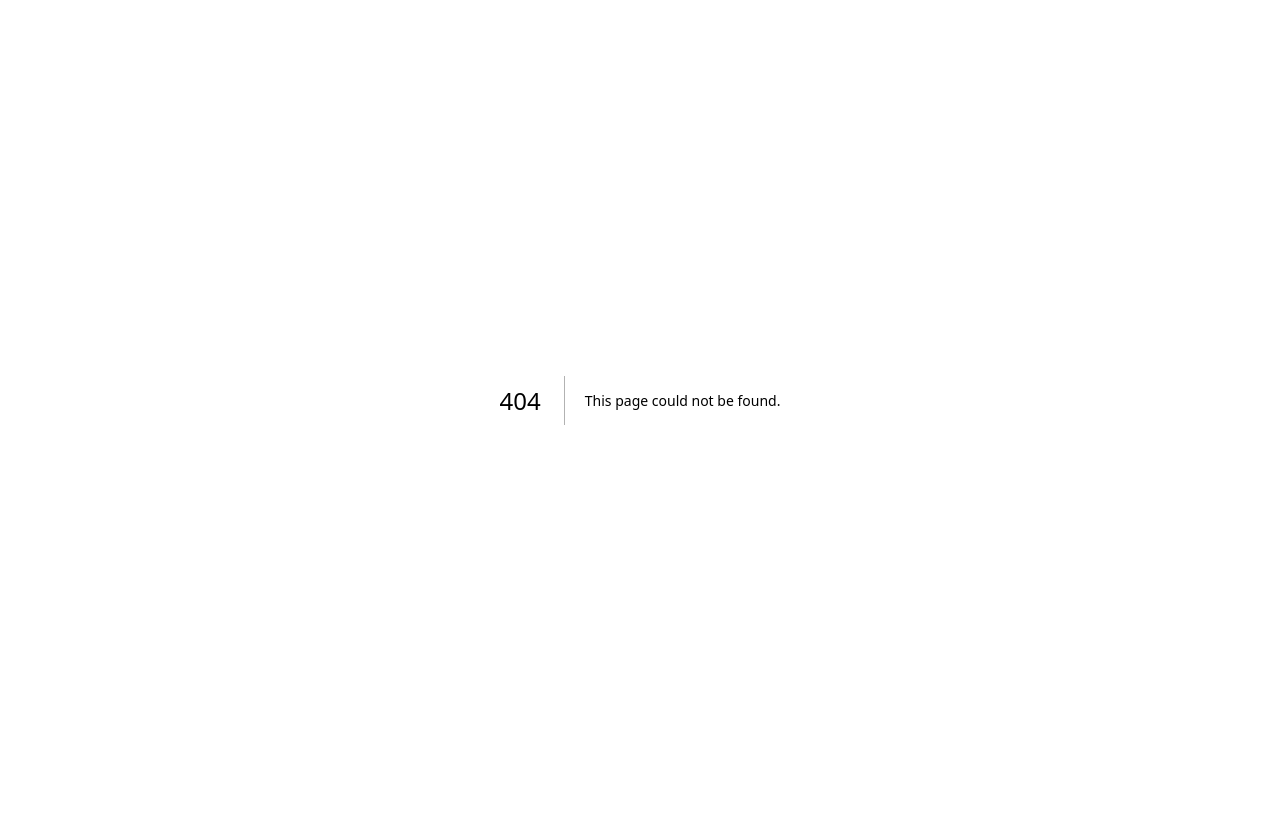
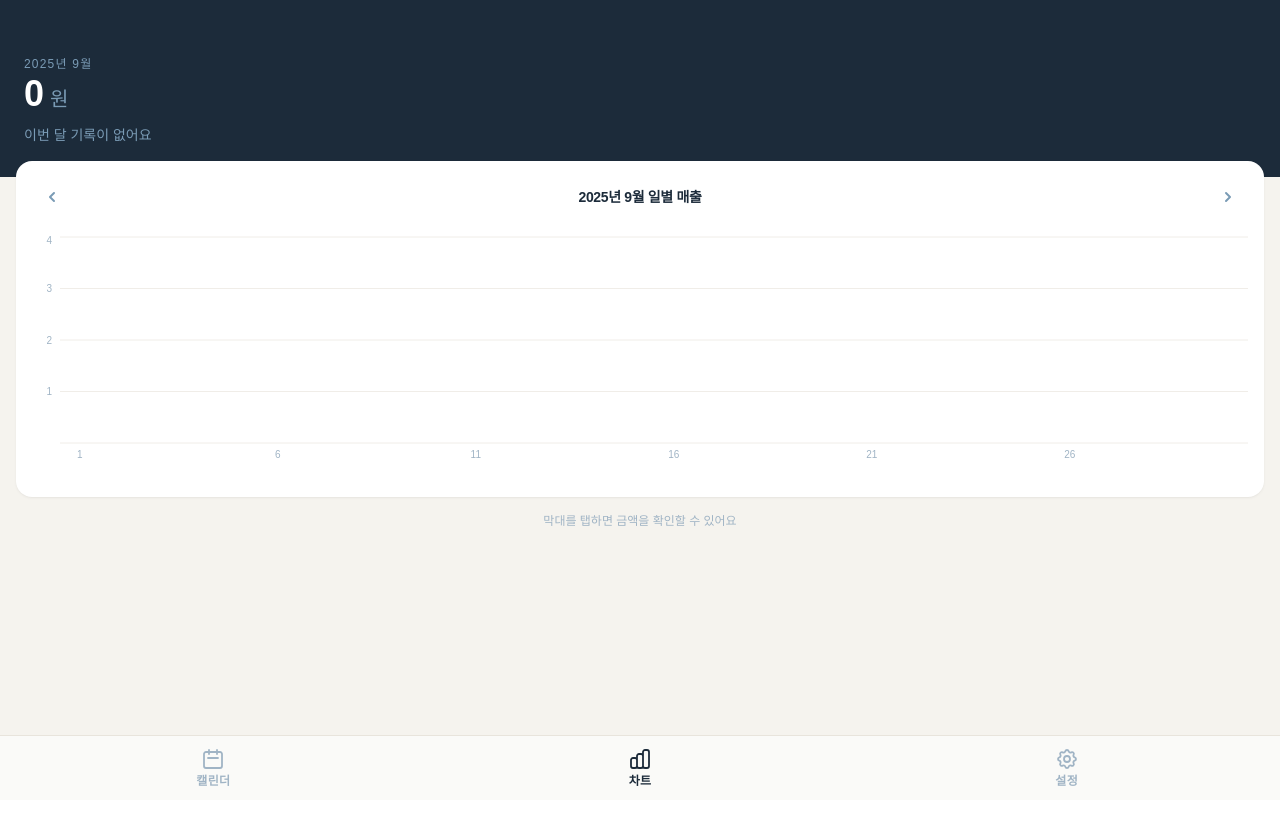
Before and after one commit to sangukO/daily-sales, a Next.js app: page /chart in a window 1280 px wide. Before the commit this address had no page. Shown: the top 824 px of the page. Before the commit the page ends 800 px from the top, so only its background shows below. Built offline with nearby package versions, Linux system fonts and the light colour scheme; no server answers; the database is empty.

Commit message:
feat: 월간 차트 페이지 추가 (#4)
* feat: 월간 차트 페이지 추가 (일별 매출 막대 차트)

* chore: 월간 차트 완료 체크 및 다음 작업 업데이트

```diff
--- a/package.json
+++ b/package.json
@@ -14,7 +14,8 @@
     "next": "16.2.2",
     "react": "19.2.4",
     "react-day-picker": "^9.14.0",
-    "react-dom": "19.2.4"
+    "react-dom": "19.2.4",
+    "recharts": "^3.8.1"
   },
   "devDependencies": {
     "@tailwindcss/postcss": "^4",
--- /dev/null
+++ b/src/app/(main)/chart/page.tsx
@@ -0,0 +1,9 @@
+import ChartMonthly from "@/components/chart/ChartMonthly";
+
+export default function ChartPage() {
+  return (
+    <main>
+      <ChartMonthly />
+    </main>
+  );
+}
--- /dev/null
+++ b/src/components/chart/ChartMonthly.tsx
@@ -0,0 +1,187 @@
+"use client";
+
+import { useState, useEffect } from "react";
+import {
+  BarChart,
+  Bar,
+  XAxis,
+  YAxis,
+  CartesianGrid,
+  Tooltip,
+  ResponsiveContainer,
+} from "recharts";
+import { getSalesByMonth } from "@/lib/supabase/queries";
+
+// 이전 달 계산
+function prevMonth(date: Date): Date {
+  return new Date(date.getFullYear(), date.getMonth() - 1, 1);
+}
+
+// 다음 달 계산
+function nextMonth(date: Date): Date {
+  return new Date(date.getFullYear(), date.getMonth() + 1, 1);
+}
+
+// 해당 월의 일수 계산
+function daysInMonth(year: number, month: number): number {
+  return new Date(year, month, 0).getDate();
+}
+
+interface ChartDataItem {
+  day: number;
+  amount: number;
+}
+
+// 커스텀 툴팁
+function CustomTooltip({
+  active,
+  payload,
+  label,
+}: {
+  active?: boolean;
+  payload?: { value: number }[];
+  label?: number;
+}) {
+  if (!active || !payload?.length) return null;
+  return (
+    <div className="rounded-xl bg-[#1C2B3A] px-3 py-2 shadow-lg">
+      <p className="text-xs text-[#7A9BB5]">{label}일</p>
+      <p className="text-sm font-bold text-white">
+        {payload[0].value.toLocaleString("ko-KR")}원
+      </p>
+    </div>
+  );
+}
+
+export default function ChartMonthly() {
+  const today = new Date();
+  const [month, setMonth] = useState<Date>(today);
+  const [chartData, setChartData] = useState<ChartDataItem[]>([]);
+  const [monthTotal, setMonthTotal] = useState(0);
+
+  useEffect(() => {
+    async function fetchData() {
+      try {
+        const year = month.getFullYear();
+        const mon = month.getMonth() + 1;
+        const days = daysInMonth(year, mon);
+
+        // 해당 월 전체 일수 배열 초기화 (0원)
+        const dataMap: Record<number, number> = {};
+        for (let d = 1; d <= days; d++) dataMap[d] = 0;
+
+        const sales = await getSalesByMonth(year, mon);
+        sales.forEach((sale) => {
+          const day = new Date(sale.date).getDate();
+          dataMap[day] = sale.amount;
+        });
+
+        const data = Object.entries(dataMap).map(([d, amount]) => ({
+          day: Number(d),
+          amount,
+        }));
+
+        setChartData(data);
+        setMonthTotal(sales.reduce((sum, s) => sum + s.amount, 0));
+      } catch {
+        // 로드 실패 시 빈 데이터 유지
+      }
+    }
+    void fetchData();
+  }, [month]);
+
+  const salesDayCount = chartData.filter((d) => d.amount > 0).length;
+
+  return (
+    <div className="min-h-screen bg-[#F5F3EE]">
+
+      {/* ── 상단 요약 헤더 ── */}
+      <div className="bg-[#1C2B3A] px-6 pt-14 pb-8">
+        <p className="text-xs font-medium tracking-widest text-[#7A9BB5] uppercase mb-1">
+          {month.getFullYear()}년 {month.getMonth() + 1}월
+        </p>
+        <p className="text-4xl font-bold text-white leading-none">
+          {monthTotal.toLocaleString("ko-KR")}
+          <span className="ml-1.5 text-xl font-normal text-[#7A9BB5]">원</span>
+        </p>
+        <p className="mt-3 text-sm text-[#7A9BB5]">
+          {salesDayCount > 0 ? `${salesDayCount}일 기록됨` : "이번 달 기록이 없어요"}
+        </p>
+      </div>
+
+      {/* ── 차트 카드 ── */}
+      <div className="mx-4 -mt-4 rounded-2xl bg-white shadow-sm shadow-black/5 overflow-hidden">
+
+        {/* 월 네비게이션 */}
+        <div className="flex items-center justify-between px-4 pt-4 pb-2">
+          <button
+            onClick={() => setMonth(prevMonth(month))}
+            className="flex h-10 w-10 items-center justify-center rounded-xl text-[#7A9BB5] hover:bg-[#F5F3EE] transition-colors active:scale-95"
+            aria-label="이전 달"
+          >
+            <svg xmlns="http://www.w3.org/2000/svg" className="h-5 w-5" viewBox="0 0 20 20" fill="currentColor">
+              <path fillRule="evenodd" d="M12.707 5.293a1 1 0 010 1.414L9.414 10l3.293 3.293a1 1 0 01-1.414 1.414l-4-4a1 1 0 010-1.414l4-4a1 1 0 011.414 0z" clipRule="evenodd" />
+            </svg>
+          </button>
+          <span className="text-sm font-bold text-[#1C2B3A] tracking-tight">
+            {month.getFullYear()}년 {month.getMonth() + 1}월 일별 매출
+          </span>
+          <button
+            onClick={() => setMonth(nextMonth(month))}
+            className="flex h-10 w-10 items-center justify-center rounded-xl text-[#7A9BB5] hover:bg-[#F5F3EE] transition-colors active:scale-95"
+            aria-label="다음 달"
+          >
+            <svg xmlns="http://www.w3.org/2000/svg" className="h-5 w-5" viewBox="0 0 20 20" fill="currentColor">
+              <path fillRule="evenodd" d="M7.293 14.707a1 1 0 010-1.414L10.586 10 7.293 6.707a1 1 0 011.414-1.414l4 4a1 1 0 010 1.414l-4 4a1 1 0 01-1.414 0z" clipRule="evenodd" />
+            </svg>
+          </button>
+        </div>
+
+        {/* 막대 차트 */}
+        <div className="px-2 pb-6 pt-2">
+          {chartData.length > 0 ? (
+            <ResponsiveContainer width="100%" height={240}>
+              <BarChart
+                data={chartData}
+                margin={{ top: 4, right: 8, left: 0, bottom: 0 }}
+                barSize={6}
+              >
+                <CartesianGrid vertical={false} stroke="#F0EDE8" />
+                <XAxis
+                  dataKey="day"
+                  tick={{ fontSize: 10, fill: "#A0B4C5" }}
+                  tickLine={false}
+                  axisLine={false}
+                  interval={4}
+                />
+                <YAxis
+                  tick={{ fontSize: 10, fill: "#A0B4C5" }}
+                  tickLine={false}
+                  axisLine={false}
+                  tickFormatter={(v: number) =>
+                    v >= 10000 ? `${Math.round(v / 10000)}만` : v > 0 ? String(v) : ""
+                  }
+                  width={36}
+                />
+                <Tooltip content={<CustomTooltip />} cursor={{ fill: "#F5F3EE" }} />
+                <Bar
+                  dataKey="amount"
+                  fill="#16A34A"
+                  radius={[3, 3, 0, 0]}
+                />
+              </BarChart>
+            </ResponsiveContainer>
+          ) : (
+            <div className="flex h-60 items-center justify-center text-sm text-[#A0B4C5]">
+              데이터를 불러오는 중...
+            </div>
+          )}
+        </div>
+      </div>
+
+      <p className="mt-4 mb-6 text-center text-xs text-[#A0B4C5]">
+        막대를 탭하면 금액을 확인할 수 있어요
+      </p>
+    </div>
+  );
+}
--- a/src/components/layout/BottomNav.tsx
+++ b/src/components/layout/BottomNav.tsx
@@ -16,6 +16,15 @@ const navItems: NavItem[] = [
     icon: (
       <svg xmlns="http://www.w3.org/2000/svg" className="h-6 w-6" fill="none" viewBox="0 0 24 24" stroke="currentColor" strokeWidth={1.8}>
         <path strokeLinecap="round" strokeLinejoin="round" d="M8 7V3m8 4V3m-9 8h10M5 21h14a2 2 0 002-2V7a2 2 0 00-2-2H5a2 2 0 00-2 2v12a2 2 0 002 2z" />
+      </svg>
+    ),
+  },
+  {
+    href: "/chart",
+    label: "차트",
+    icon: (
+      <svg xmlns="http://www.w3.org/2000/svg" className="h-6 w-6" fill="none" viewBox="0 0 24 24" stroke="currentColor" strokeWidth={1.8}>
+        <path strokeLinecap="round" strokeLinejoin="round" d="M9 19v-6a2 2 0 00-2-2H5a2 2 0 00-2 2v6a2 2 0 002 2h2a2 2 0 002-2zm0 0V9a2 2 0 012-2h2a2 2 0 012 2v10m-6 0a2 2 0 002 2h2a2 2 0 002-2m0 0V5a2 2 0 012-2h2a2 2 0 012 2v14a2 2 0 01-2 2h-2a2 2 0 01-2-2z" />
       </svg>
     ),
   },
```
Also changed, not shown: 2 other files (tests, documents, lock files or other folders).
